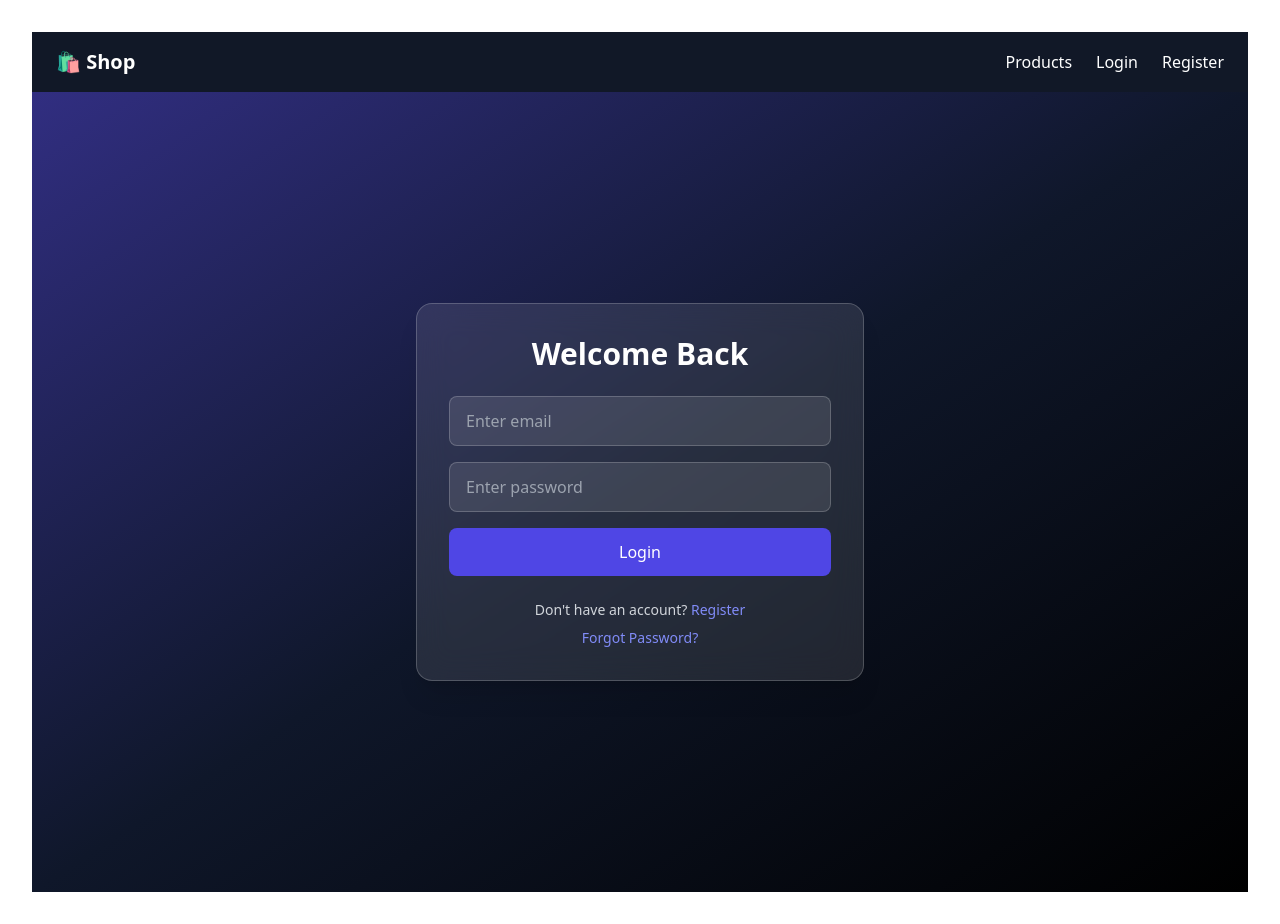
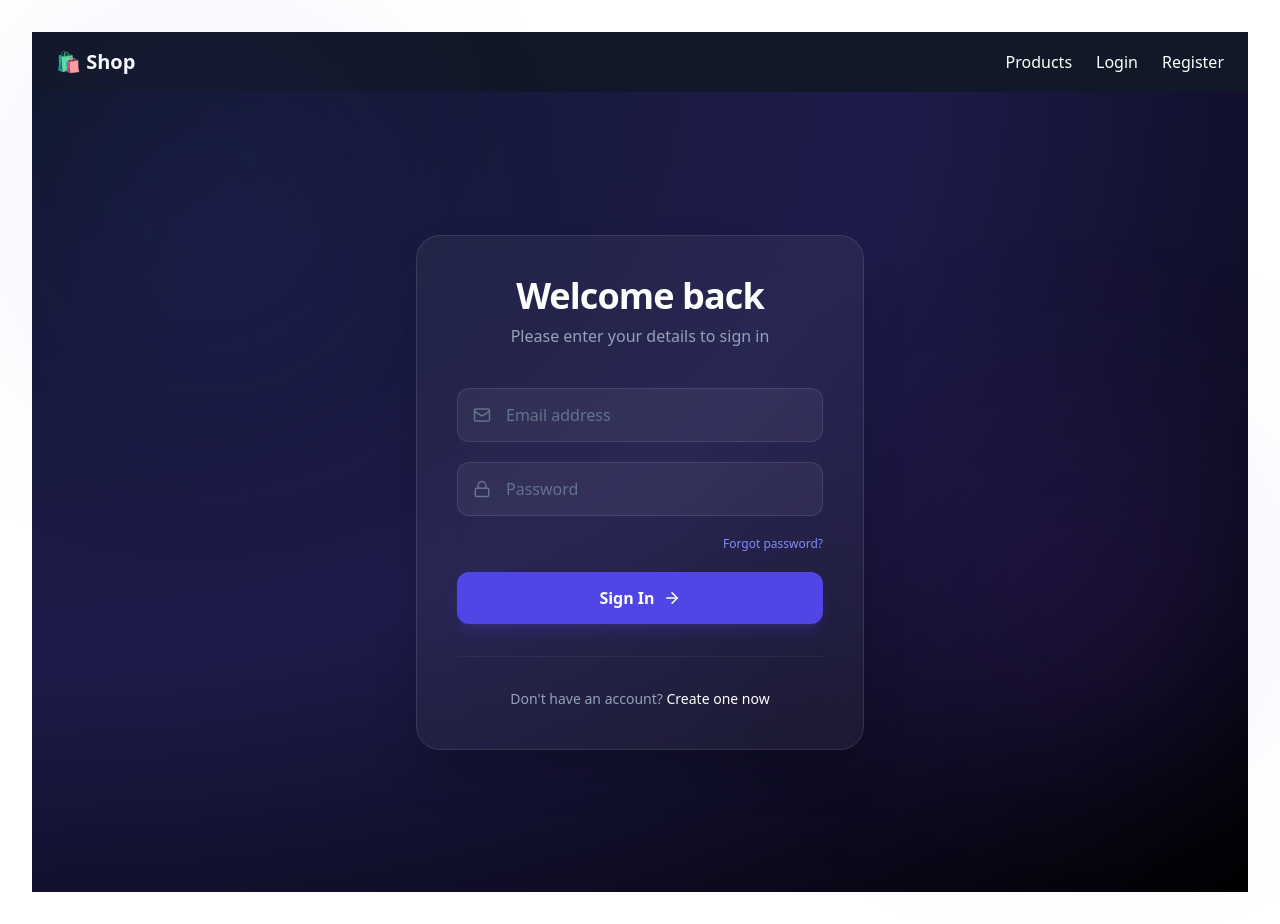
Before and after one commit to Rishab-singh/mern-ecommerce-store, a React (Vite) app in the folder client/: page /login in a window 1280 px wide. Built offline with nearby package versions, Linux system fonts and the light colour scheme.

Commit message:
Your descriptive message here

```diff
--- a/client/src/pages/Login.jsx
+++ b/client/src/pages/Login.jsx
@@ -1,103 +1,127 @@
 import { useState } from "react";
 import { useNavigate, Link } from "react-router-dom";
+import { motion, AnimatePresence } from "framer-motion";
+import { Mail, Lock, ArrowRight, Loader2, AlertCircle } from "lucide-react";
 import API from "../services/api";
 
 export default function Login() {
-
-const [email,setEmail] = useState("");
-const [password,setPassword] = useState("");
-const [loading,setLoading] = useState(false);
-const [error,setError] = useState("");
+  const [email, setEmail] = useState("");
+  const [password, setPassword] = useState("");
+  const [loading, setLoading] = useState(false);
+  const [error, setError] = useState("");
 
   const navigate = useNavigate();
 
-const submitHandler = async (e)=>{
+  const submitHandler = async (e) => {
     e.preventDefault();
     setError("");
-
-  try{
-
     setLoading(true);
 
-    const {data} = await API.post("/auth/login",{email,password});
-
-    localStorage.setItem("user",JSON.stringify(data));
-
+    try {
+      const { data } = await API.post("/auth/login", { email, password });
+      localStorage.setItem("user", JSON.stringify(data));
       navigate("/");
-
-  }catch(err){
-
-    setError(err.response?.data?.message || "Login failed");
-
-  }finally{
+    } catch (err) {
+      setError(err.response?.data?.message || "Invalid credentials. Please try again.");
+    } finally {
       setLoading(false);
     }
   };
 
   return (
+    <div className="min-h-screen flex items-center justify-center bg-[radial-gradient(ellipse_at_top_left,_var(--tw-gradient-stops))] from-slate-900 via-indigo-950 to-black p-4">
 
-<div className="min-h-screen flex items-center justify-center bg-gradient-to-br from-indigo-900 via-slate-900 to-black">
+      {/* Background Decorative Elements */}
+      <div className="absolute top-20 left-20 w-64 h-64 bg-indigo-600/20 rounded-full blur-[120px] pointer-events-none" />
+      <div className="absolute bottom-20 right-20 w-64 h-64 bg-purple-600/20 rounded-full blur-[120px] pointer-events-none" />
 
-<div className="w-full max-w-md bg-white/10 backdrop-blur-lg border border-white/20 rounded-2xl shadow-xl p-8">
+      <motion.div
+        initial={{ opacity: 0, y: 20 }}
+        animate={{ opacity: 1, y: 0 }}
+        className="w-full max-w-md"
+      >
+        <div className="bg-white/5 backdrop-blur-xl border border-white/10 rounded-3xl shadow-2xl p-8 md:p-10">
 
-<h2 className="text-3xl font-semibold text-white text-center mb-6">
-Welcome Back
+          <div className="text-center mb-10">
+            <h2 className="text-4xl font-bold text-white tracking-tight mb-2">
+              Welcome back
             </h2>
+            <p className="text-slate-400">Please enter your details to sign in</p>
+          </div>
 
+          <AnimatePresence mode="wait">
             {error && (
-<p className="text-red-400 text-sm text-center mb-4">
+              <motion.div
+                initial={{ opacity: 0, height: 0 }}
+                animate={{ opacity: 1, height: "auto" }}
+                exit={{ opacity: 0, height: 0 }}
+                className="flex items-center gap-2 p-3 mb-6 rounded-xl bg-red-500/10 border border-red-500/20 text-red-400 text-sm"
+              >
+                <AlertCircle size={16} />
                 {error}
-</p>
+              </motion.div>
             )}
+          </AnimatePresence>
 
-<form onSubmit={submitHandler} className="space-y-4">
-
+          <form onSubmit={submitHandler} className="space-y-5">
+            <div className="relative">
+              <Mail className="absolute left-4 top-1/2 -translate-y-1/2 text-slate-500" size={18} />
               <input
                 type="email"
-placeholder="Enter email"
+                required
+                placeholder="Email address"
                 value={email}
-onChange={(e)=>setEmail(e.target.value)}
-className="w-full px-4 py-3 rounded-lg bg-white/10 text-white border border-white/20 focus:outline-none focus:ring-2 focus:ring-indigo-500"
+                onChange={(e) => setEmail(e.target.value)}
+                className="w-full pl-12 pr-4 py-3.5 rounded-xl bg-white/5 text-white border border-white/10 focus:border-indigo-500 focus:ring-2 focus:ring-indigo-500/20 transition-all outline-none placeholder:text-slate-500"
               />
+            </div>
 
+            <div className="relative">
+              <Lock className="absolute left-4 top-1/2 -translate-y-1/2 text-slate-500" size={18} />
               <input
                 type="password"
-placeholder="Enter password"
+                required
+                placeholder="Password"
                 value={password}
-onChange={(e)=>setPassword(e.target.value)}
-className="w-full px-4 py-3 rounded-lg bg-white/10 text-white border border-white/20 focus:outline-none focus:ring-2 focus:ring-indigo-500"
+                onChange={(e) => setPassword(e.target.value)}
+                className="w-full pl-12 pr-4 py-3.5 rounded-xl bg-white/5 text-white border border-white/10 focus:border-indigo-500 focus:ring-2 focus:ring-indigo-500/20 transition-all outline-none placeholder:text-slate-500"
               />
+            </div>
+
+            <div className="flex justify-end">
+              <Link to="/forgot-password" size="sm" className="text-xs text-indigo-400 hover:text-indigo-300 transition">
+                Forgot password?
+              </Link>
+            </div>
 
             <button
               type="submit"
               disabled={loading}
-className="w-full bg-indigo-600 hover:bg-indigo-700 transition rounded-lg py-3 font-medium text-white"
+              className="group relative w-full bg-indigo-600 hover:bg-indigo-500 disabled:opacity-70 disabled:cursor-not-allowed transition-all rounded-xl py-3.5 font-semibold text-white shadow-lg shadow-indigo-600/20 overflow-hidden"
             >
-{loading ? "Signing in..." : "Login"}
+              <div className="relative flex items-center justify-center gap-2">
+                {loading ? (
+                  <Loader2 className="animate-spin" size={20} />
+                ) : (
+                  <>
+                    <span>Sign In</span>
+                    <ArrowRight size={18} className="group-hover:translate-x-1 transition-transform" />
+                  </>
+                )}
+              </div>
             </button>
-
           </form>
 
-<div className="text-center text-gray-300 mt-6 text-sm">
-
-<p>
+          <div className="mt-8 pt-8 border-t border-white/5 text-center">
+            <p className="text-slate-400 text-sm">
               Don't have an account?{" "}
-<Link to="/register" className="text-indigo-400 hover:underline">
-Register
+              <Link to="/register" className="text-white font-medium hover:text-indigo-400 transition underline-offset-4 hover:underline">
+                Create one now
               </Link>
             </p>
-
-<p className="mt-2">
-<Link to="/forgot-password" className="text-indigo-400 hover:underline">
-Forgot Password?
-</Link>
-</p>
-
           </div>
-
         </div>
-
+      </motion.div>
     </div>
-
   );
 }
```
Lines whose indentation alone changed are shown as unchanged.
